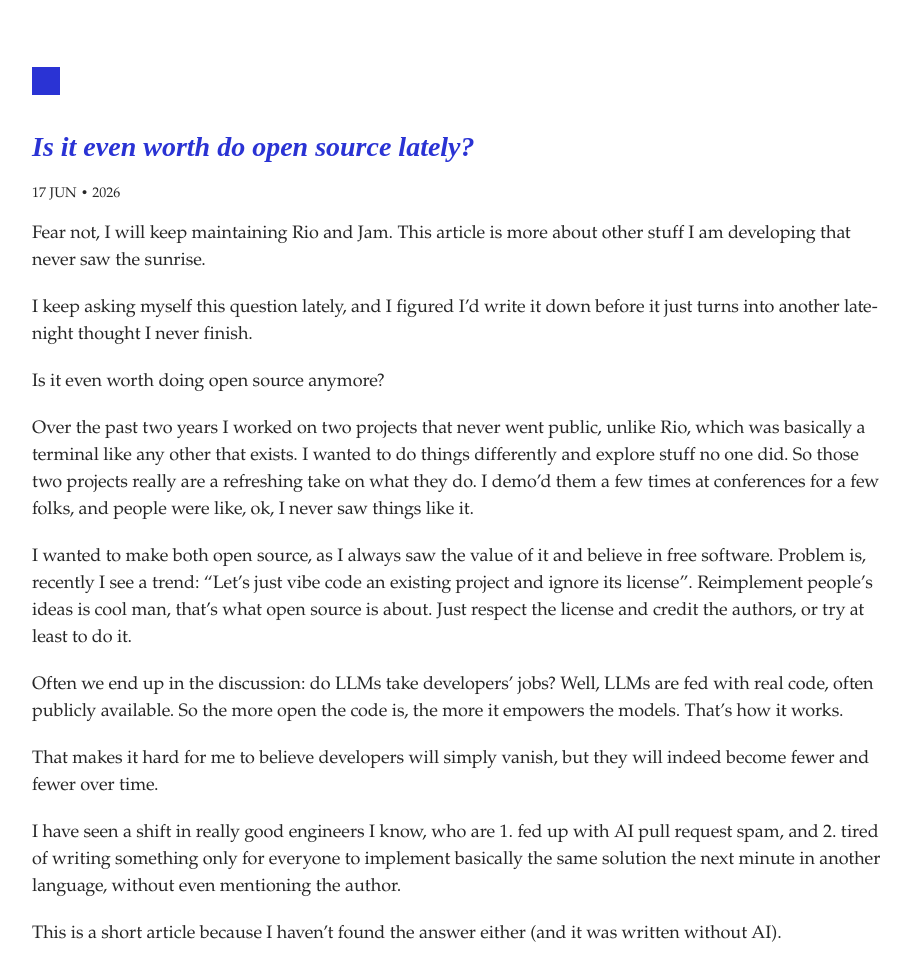
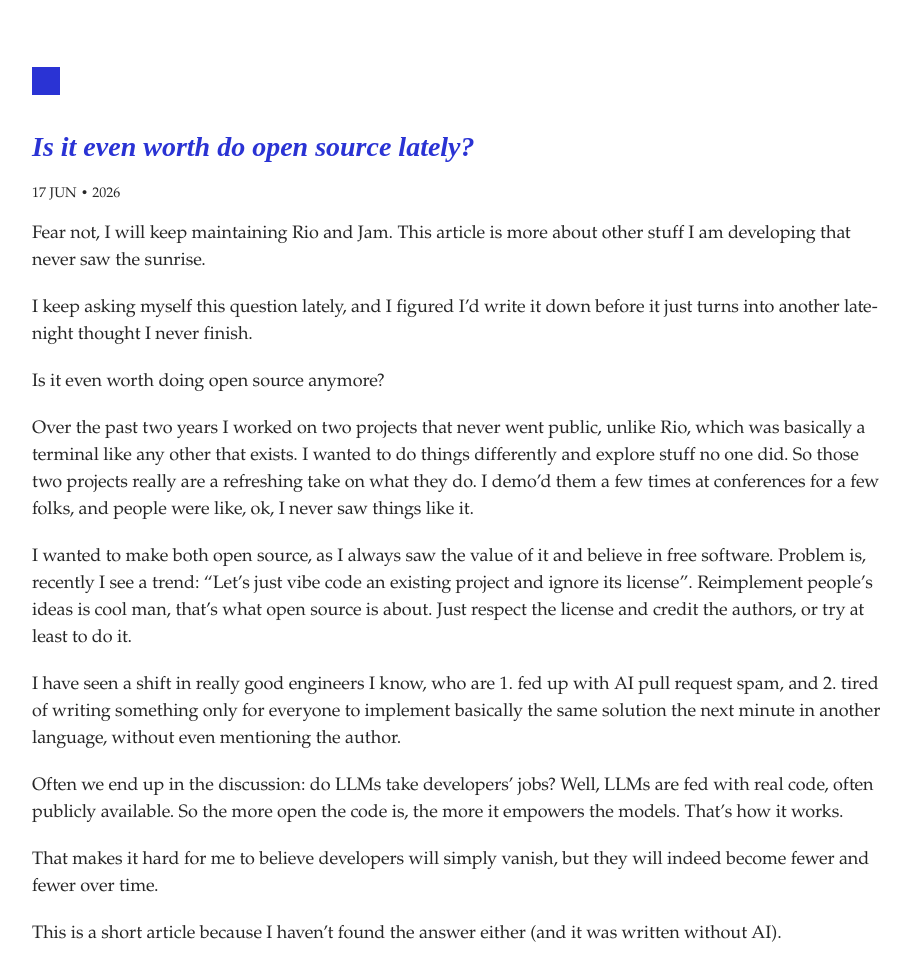
Before and after one commit to raphamorim/raphamorim.github.com, a Jekyll site: the page built from _posts/2026-06-17-is-it-even-worth-do-open-source-lately.md, in a window 1280 px wide. Shown: the whole page, without its empty margins (178-1089 px from the left). Built offline with Jekyll 4.4.1, drawn with Linux system fonts in a browser that asks for light colours.

Commit message:
small update

```diff
--- a/_posts/2026-06-17-is-it-even-worth-do-open-source-lately.md
+++ b/_posts/2026-06-17-is-it-even-worth-do-open-source-lately.md
@@ -15,10 +15,10 @@ Over the past two years I worked on two projects that never went public, unlike
 
 I wanted to make both open source, as I always saw the value of it and believe in free software. Problem is, recently I see a trend: "Let's just vibe code an existing project and ignore its license". Reimplement people's ideas is cool man, that's what open source is about. Just respect the license and credit the authors, or try at least to do it.
 
+I have seen a shift in really good engineers I know, who are 1. fed up with AI pull request spam, and 2. tired of writing something only for everyone to implement basically the same solution the next minute in another language, without even mentioning the author.
+
 Often we end up in the discussion: do LLMs take developers' jobs? Well, LLMs are fed with real code, often publicly available. So the more open the code is, the more it empowers the models. That's how it works.
 
 That makes it hard for me to believe developers will simply vanish, but they will indeed become fewer and fewer over time.
 
-I have seen a shift in really good engineers I know, who are 1. fed up with AI pull request spam, and 2. tired of writing something only for everyone to implement basically the same solution the next minute in another language, without even mentioning the author.
-
 This is a short article because I haven't found the answer either (and it was written without AI).
```
